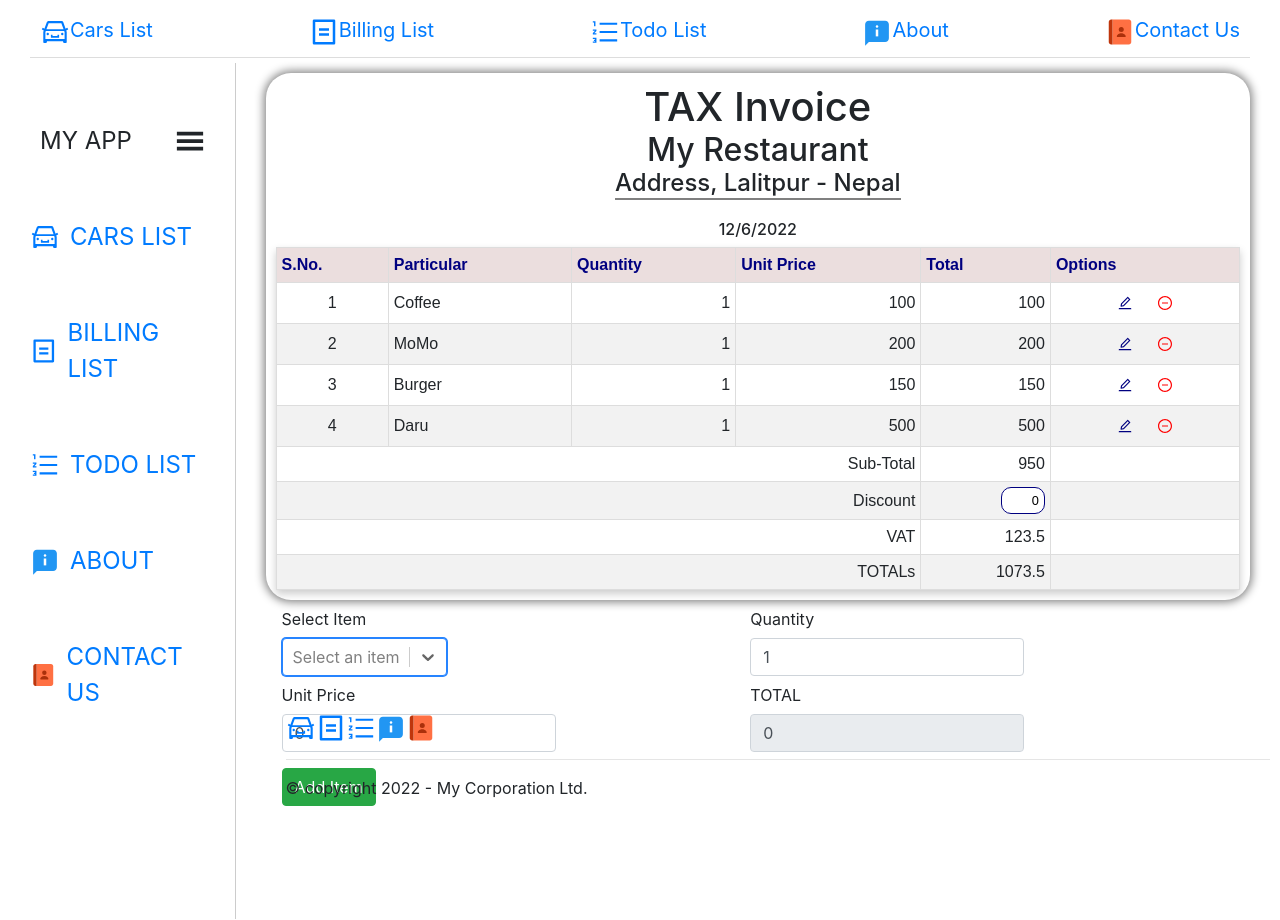
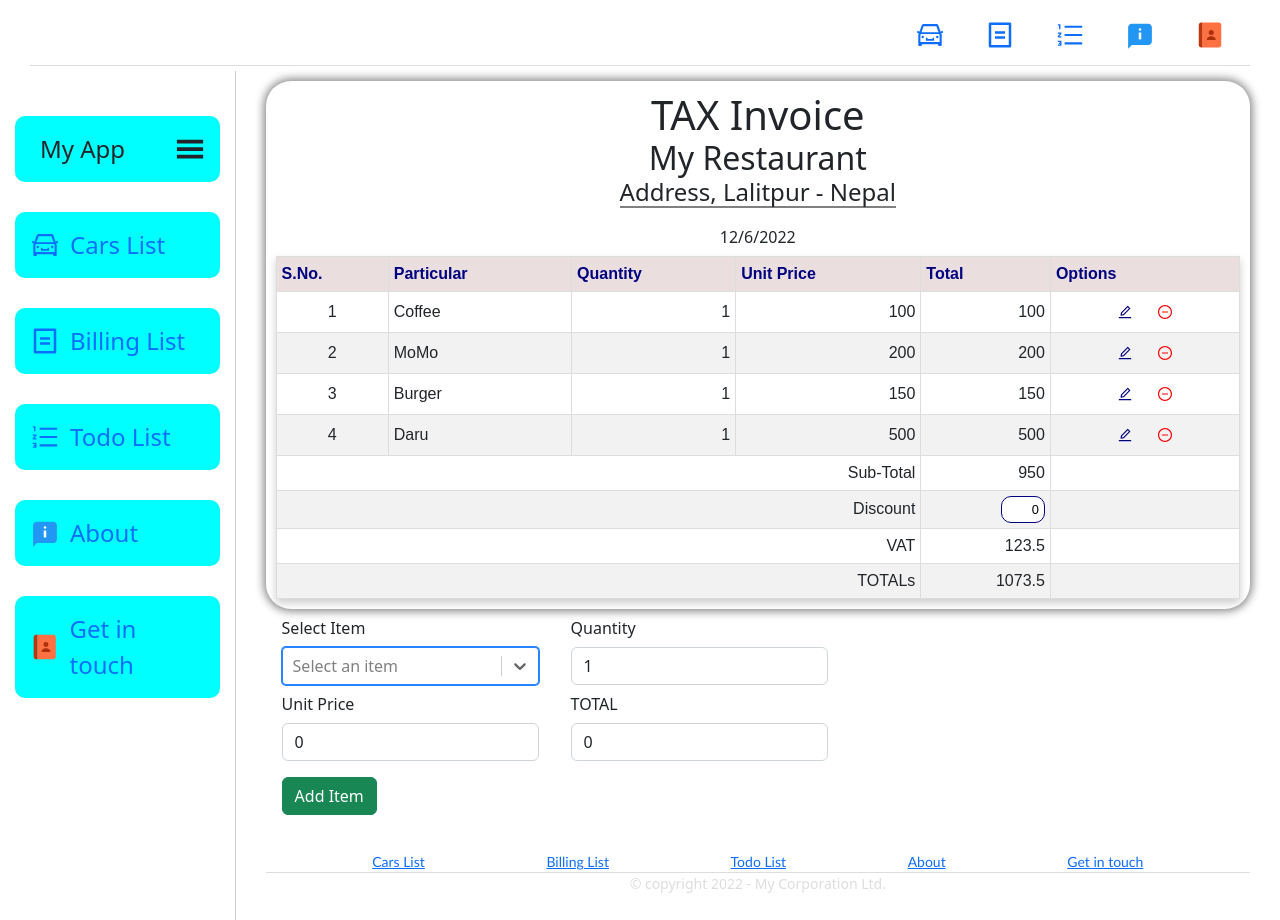
Before and after one commit to Gopal-Bhattarai/React, a React (Create React App) app: page / in a window 1280 px wide. Built offline with nearby package versions, Linux system fonts and the light colour scheme.

Commit message:
Todo list App with MongoDB (Mongoose Model)

```diff
--- a/package.json
+++ b/package.json
@@ -6,6 +6,7 @@
     "@testing-library/jest-dom": "^5.16.5",
     "@testing-library/react": "^13.4.0",
     "@testing-library/user-event": "^13.5.0",
+    "@tippyjs/react": "^4.2.6",
     "react": "^18.2.0",
     "react-datetime-picker": "^4.1.1",
     "react-dom": "^18.2.0",
--- a/public/index.html
+++ b/public/index.html
@@ -7,11 +7,16 @@
       name="description"
       content="Web site created using create-react-app"
     />
-    <link rel="stylesheet" href="https://stackpath.bootstrapcdn.com/bootstrap/4.3.1/css/bootstrap.min.css">
+    <!-- CSS only -->
+    <link href="https://cdn.jsdelivr.net/npm/bootstrap@5.2.3/dist/css/bootstrap.min.css" rel="stylesheet" integrity="sha384-rbsA2VBKQhggwzxH7pPCaAqO46MgnOM80zW1RWuH61DGLwZJEdK2Kadq2F9CUG65" crossorigin="anonymous">
+
     <title>React App</title>
   </head>
   <body>
     <noscript>You need to enable JavaScript to run this app.</noscript>
     <div id="root"></div>
+    <!-- JavaScript Bundle with Popper -->
+    <script src="https://cdn.jsdelivr.net/npm/bootstrap@5.2.3/dist/js/bootstrap.bundle.min.js" integrity="sha384-kenU1KFdBIe4zVF0s0G1M5b4hcpxyD9F7jL+jjXkk+Q2h455rYXK/7HAuoJl+0I4" crossorigin="anonymous"></script>
+
   </body>
 </html>
--- a/src/App.css
+++ b/src/App.css
@@ -131,12 +131,3 @@ input {
   display: flex;
   width: 100%;
 }
-
-
-
-.footer{
-  position: sticky;
-  bottom: 0;
-  width: 100%;
-  margin-left: 20px;
-}
--- a/src/component/About.js
+++ b/src/component/About.js
@@ -2,8 +2,7 @@ import React from 'react'
 import styled from 'styled-components'
 import GB from './img/GB.jpg'
 
-const About = () => {
-    const StyledDiv = styled.div`
+const StyledDiv = styled.div`
         display: flex;
         flex-direction: column;
         font-size: 30px;
@@ -34,6 +33,7 @@ const About = () => {
         width: 450px;
     `;
 
+const About = () => {
   return (
     <StyledDiv>
         <StyledImg src={GB} />
--- /dev/null
+++ b/src/component/ConfirmBox.js
@@ -0,0 +1,80 @@
+import { RiDeleteBinLine, RiDeviceRecoverLine } from "react-icons/ri";
+import styled from "styled-components";
+
+const StyledBackground = styled.div`
+position: fixed;
+  width: 100vw;
+  height: 100vh;
+  top: 0;
+  right: 0;
+  left: 0;
+  bottom: 0;
+  background-color: #000000aa;
+  border: 1px solid red;
+`;
+
+const StyledDialogDiv = styled.div`
+position: absolute;
+top: 50%;
+left: 50%;
+transform: translate(-50%, -50%);
+background-color: bisque;
+padding: 25px;
+border-radius: 10px;
+box-shadow: 0px 0px 10px 5px white;
+`;
+
+const StyledButtonGroupDiv = styled.div`
+margin-top: 20px;
+display: flex;
+align-items: center;
+`;
+
+const StyledDialogButton = styled.button`
+background-color: ${({ bgcolor }) => bgcolor || "black"};
+color: white;
+padding: 10px 50px;
+font-size: 20px;
+margin: 0px 20px;
+border-radius: 10px;
+border: none;
+outline: none;
+cursor: pointer;
+display: flex;
+align-items: center;
+justify-content: space-around;
+`;
+
+const ConfirmBox = ({handleParentDivClick, deleteCommit}) => {
+  return (
+    <div>
+      <StyledBackground onClick={handleParentDivClick}>
+          <StyledDialogDiv>
+            <div>
+              <h2>Confirmation</h2>
+              <div><hr /></div>
+              <h3>Are you sure this todo is completed?</h3>
+
+              <StyledButtonGroupDiv>
+                <StyledDialogButton bgcolor="red"
+                onClick={() => deleteCommit(true)}>
+                  <RiDeleteBinLine />
+                  <span>Yes</span>
+                </StyledDialogButton>
+
+                <StyledDialogButton
+                  bgcolor="green"
+                  onClick={() => deleteCommit(false)}
+                >
+                  No
+                  <RiDeviceRecoverLine />
+                </StyledDialogButton>
+              </StyledButtonGroupDiv>
+            </div>{" "}
+          </StyledDialogDiv>
+        </StyledBackground>
+    </div>
+  )
+}
+
+export default ConfirmBox
--- a/src/component/Contact.js
+++ b/src/component/Contact.js
@@ -1,37 +1,61 @@
-import React from 'react'
-import styled from 'styled-components'
+import React, { useState } from 'react'
+// import styled from 'styled-components'
+import {toast} from 'react-toastify'
+
+// const StyledDiv = styled.div`
+// display: flex;
+// flex-direction: column;
+// /* font-size: 30px; */
+// align-items: center;
+// margin: 50px auto;
+// min-width: 500px;
+// padding: 20px 30px;
+// border: 1px solid black;
+// border-radius: 10px;
+// box-shadow: 0 0 10px 2px gray;
+// `;
+
+// const StyledContact = styled.p`
+// font-size: 40px;
+// font-weight: 600;
+// text-align: left;
+// font-variant-caps: small-caps;
+// width: 100%;
+// border-bottom: 2px solid black;
+// `;
 
 const Contact = () => {
-    const StyledDiv = styled.div`
-        display: flex;
-        flex-direction: column;
-        font-size: 30px;
-        align-items: center;
-        margin: 50px auto;
-        min-width: 500px;
-        padding: 20px 30px;
-        border: 1px solid black;
-        border-radius: 10px;
-        box-shadow: 0 0 10px 2px gray;
-    `;
+  const [email,setEmail]=useState('');
+  const [subject, setSubject] = useState('');
+  const [body, setBody]= useState('');
 
-    const StyledContact = styled.p`
-        font-size: 40px;
-        font-weight: 600;
-        text-align: left;
-        // text-decoration: underline;
-        font-variant-caps: small-caps;
-        width: 100%;
-        border-bottom: 2px solid black;
-    `;
+  const handleSend = async (e) => {
+      e.preventDefault();
+      const response = await fetch('http://localhost:8000/sendEmail', {
+        method: 'POST',
+        headers: {'Content-Type':'application/json'},
+        body: JSON.stringify({email, subject, body})
+      })
+      const json = await response.json();
+      response.ok ? toast.success(json.mssg) : toast.warn("Error: Unable to send")
+      setEmail('')
+      setSubject('')
+      setBody('')
+  }
+  return (
+    <div className='card rounded m-3 shadow p-5'>
+      <h5 className="card-title">Express your concern!</h5>
+      <form>
+      <div className="form-group row">
+        <input value={email} onChange={(e)=>setEmail(e.target.value)} type="email" className="form-control"  placeholder="Enter recipient's email address..." />
+        <small id="emailHelp" className="form-text text-muted">We'll never share your email with anyone else.</small>
+        <input value={subject} onChange={(e)=>setSubject(e.target.value)} type="text" className="form-control mt-2"  placeholder="Subject..." />
+        <textarea value={body} onChange={(e)=>setBody(e.target.value)} className='form-control mt-3' placeholder='your message goes here...'></textarea>
 
-  return (
-    <StyledDiv>
-      <StyledContact>Contact Me</StyledContact>
-      <span>bhattarai_g@hotmail.com</span>
-      <span>9843-891333</span>
-      <span>9803-996555</span>
-    </StyledDiv>
+        <button className='btn btn-primary mt-3' onClick={handleSend}>Send</button>
+      </div>
+      </form>
+    </div>
   )
 }
 
--- /dev/null
+++ b/src/component/EditDialogBox.js
@@ -0,0 +1,55 @@
+import { useState } from "react";
+import styled from "styled-components";
+
+const StyledInput = styled.input`
+margin: 30px;
+border: 1px solid green;
+padding: 20px 10px;
+font-size: 1.1em;
+font-family: "Roboto";
+width: 80%;
+`;
+
+const StyledDialogDiv = styled.div`
+position: absolute;
+top: 50%;
+left: 50%;
+transform: translate(-50%, -50%);
+background-color: bisque;
+padding: 25px;
+border-radius: 10px;
+box-shadow: 0px 0px 10px 5px white;
+`;
+
+const StyledBackground = styled.div`
+position: fixed;
+  /* width: 100vw;
+  height: 100vh; */
+  top: 0px;
+  right: 0px;
+  left: 0px;
+  bottom: 0px;
+  background-color: #000000aa;
+  border: 1px solid red;
+  display: flex;
+  justify-content: center;
+  align-items: center;
+`;
+
+const EditDialogBox = ({desc, updateText, cancelText}) => {
+    const [text, setText]= useState(desc);
+  return (
+    <div>
+        <StyledBackground>
+          <StyledDialogDiv>
+          <h2>Update TODO description</h2>
+            <StyledInput type="text" value={text} onChange={(e)=>setText(e.target.value)} />
+            <button className="btn btn-primary py-3 m-3" onClick={()=>updateText(text)}>Update</button>
+            <button className="btn btn-warning py-3 m-3" onClick={()=>cancelText()}>Cancel</button>
+          </StyledDialogDiv>
+        </StyledBackground>
+    </div>
+  )
+}
+
+export default EditDialogBox
--- a/src/component/Footer.js
+++ b/src/component/Footer.js
@@ -1,19 +1,45 @@
 import React from "react";
 import { NavLink } from "react-router-dom";
 import LISTS from './PageLists'
+import styled from "styled-components";
+
+const FooterDiv = styled.div`
+  display: flex;
+  justify-content: space-evenly;
+`;
+
+const StyledDiv = styled.div`
+  font-size: 14px;
+  font-family: 'Trebuchet MS', 'Lucida Sans Unicode', 'Lucida Grande', 'Lucida Sans', Arial, sans-serif;
+  margin: 20px 15px 0px 15px;
+`;
+
+const StyledCopyright = styled.p`
+  font-size: 14px;
+  color: #ddd;
+  text-align: center;
+  border-top: 1px solid #ddd;
+`;
 
 function Footer() {
   return (
-    <div className="footer">
+    <>
+    <FooterDiv className="footer">
       {LISTS.map(list=>(
         <NavLink key={list.name}
         className="link"
         to={list.path} >
-        {list.icon}
+        <StyledDiv>
+          {list.title}
+        </StyledDiv>
          </NavLink>
       ))}
-      <hr />&copy; copyright 2022 - My Corporation Ltd.
-    </div>
+    </FooterDiv>
+
+      <StyledCopyright>
+        &copy; copyright 2022 - My Corporation Ltd.
+      </StyledCopyright>
+    </>
   );
 }
 
--- a/src/component/Header.js
+++ b/src/component/Header.js
@@ -2,28 +2,50 @@ import React from 'react'
 import LISTS from './PageLists'
 import styled from 'styled-components'
 import { NavLink } from 'react-router-dom';
+import Tippy from '@tippyjs/react'
+import 'tippy.js/dist/tippy.css'
 
 const StyledDiv = styled.div`
-font-size: 20px;
+font-size: 18px;
 display: flex;
-justify-content: space-between;
+align-items: center;
+justify-content: right;
 margin: 5px 30px;
 padding: 10px;
 border-bottom: 1px solid #ddd;
+.link {
+  //border: 1px solid #ddd;
+  background-color  : white;
+  padding: 5px 15px;
+  border-radius: 5px;
+  text-decoration: none;
+  transition-duration: 0.2s;
+}
+.link:hover{
+  box-shadow: 0 12px 16px 0 rgba(0,0,0,0.24), 0 17px 50px 0 rgba(0,0,0,0.19);
+}
+span{
+  margin-left: 10px;
+}
 `;
 
 const Header = () => {
   return (
+    <>
     <StyledDiv>
         {LISTS.map(list => (
         <NavLink
         key={list.name}
-        className="link" to={list.path}>
-        {list.icon}
-        <span>{list.title}</span>
+        className="link" to={list.path}
+        >
+        <Tippy content={list.toolTip}>
+          {/* {list.icon} */}
+          <span id={list.name}>{list.icon}</span>
+        </Tippy>
         </NavLink>
         ))}
     </StyledDiv>
+    </>
   )
 }
 
--- a/src/component/PageLists.js
+++ b/src/component/PageLists.js
@@ -7,35 +7,40 @@ const LISTS = [{
     title: 'Cars List',
     // component: (key) => <CarsList key={key} />,
     path: '/cars',
-    icon: <AiOutlineCar  size={30} />
+    icon: <AiOutlineCar  size={30} />,
+    toolTip: 'Display/Add/Edit/Delete Cars'
   },
   {
     name: 'bilinglist',
     title: 'Billing List',
     // component: (key) => <BillingList key={key} />,
     path: '/billing',
-    icon: <RiBillLine  size={30} />
+    icon: <RiBillLine  size={30} />,
+    toolTip: 'Display/Add/Edit/Delete Billing for Restaurant'
   },
   {
     name: 'todolist',
     title: 'Todo List',
     // component: (key) => <h2 key={key}>Not yet created</h2>,
     path: '/todo',
-    icon: <AiOutlineOrderedList  size={30} />
+    icon: <AiOutlineOrderedList  size={30} />,
+    toolTip: 'Display/Add/Complete Todo Lists'
   },
   {
     name: 'about',
     title: 'About',
     // component: (key) => <h2 key={key}>About Me Page</h2>,
     path: '/about',
-    icon: <FcAbout  size={30} />
+    icon: <FcAbout  size={30} />,
+    toolTip: 'About me'
   },
   {
     name: 'contact',
-    title: 'Contact Us',
+    title: 'Get in touch',
     // component: (key) => <h2 key={key}>Contact us</h2>,
     path: '/contact',
-    icon: <FcContacts  size={30} />
+    icon: <FcContacts  size={30} />,
+    toolTip: 'Get in touch with me'
   },
 ]
 
--- a/src/component/Sidebar.js
+++ b/src/component/Sidebar.js
@@ -23,8 +23,8 @@ const StyledDiv = styled.div`
     outline: none;
     border-radius: 10px;
     margin: 15px 5px;
-    // background-color: aqua;
-    text-transform: uppercase;
+    background-color: aqua;
+    /* text-transform: uppercase; */
     transition: all 0.3s;
     display: flex;
     align-items: center;
--- a/src/component/Todo.js
+++ b/src/component/Todo.js
@@ -1,7 +1,8 @@
-import React, { useState } from "react";
+import React, { useEffect, useState } from "react";
 import styled from "styled-components";
 import { toast } from "react-toastify";
-import { RiDeleteBinLine, RiDeviceRecoverLine } from "react-icons/ri";
+import ConfirmBox from "./ConfirmBox";
+import EditDialogBox from "./EditDialogBox";
 
 const StyledDiv = styled.div`
 border: 1px solid #ddd;
@@ -10,7 +11,7 @@ border-radius: 5px;
 box-shadow: 0px 5px 1px gray;
 margin: 10px 20px;
 width: 100%;
-padding: 10px 20px;
+padding: 0px 0px;
 font-size: 1.1em;
 font-family: "Roboto";
 display: flex;
@@ -25,6 +26,12 @@ justify-content: space-between;
 .completed {
   border: 1px solid navy;
   float: right;
+}
+span{
+  padding: 10px 20px;
+  height: 100%;
+  width: 90%;
+  cursor: pointer;
 }
 small {
   background-color: crimson;
@@ -52,8 +59,8 @@ const StyledButton = styled.button`
 border: 2px solid #4caf50;
 margin: 20px auto;
 border-radius: 10px;
-background-color: #fff;
-color: #4caf50;
+background-color: #4caf50;
+color: #fff;
 padding: 15px 32px;
 text-align: center;
 text-decoration: none;
@@ -67,64 +74,69 @@ transition: 0.5s all ease-out;
 }
 `;
 
-const StyledDialogDiv = styled.div`
-position: absolute;
-top: 50%;
-left: 50%;
-transform: translate(-50%, -50%);
-background-color: bisque;
-padding: 25px;
-border-radius: 10px;
-box-shadow: 0px 0px 10px 2px gray;
-`;
-
-const StyledButtonGroupDiv = styled.div`
-margin-top: 20px;
-display: flex;
-align-items: center;
-`;
-
-const StyledDialogButton = styled.button`
-background-color: ${({ bgcolor }) => bgcolor || "black"};
-color: white;
-padding: 10px 50px;
-font-size: 20px;
-margin: 0px 20px;
-border-radius: 10px;
-border: none;
-outline: none;
-cursor: pointer;
-display: flex;
-align-items: center;
-justify-content: space-around;
-`;
 
 const Todo = () => {
-  const TODO = [
-    { id: 1, task: "Goto Bigmart", completed: false },
-    { id: 2, task: "Buy GS 8", completed: false },
-    { id: 3, task: "Buy Cigratte", completed: true },
-  ];
-
-
-  const [todos, setTodos] = useState(TODO);
+  const backendAPI = 'http://127.0.0.1:8000';
+  const [todos, setTodos] = useState([]);
   const [todo, setTodo] = useState("");
-  const [todoState, setTodoState] = useState({
-    id: "",
-    status: "inactive",
+  const [todoEdit, setTodoEdit] = useState({
+    id: null,
+    desc: "",
+    action: false,
   });
   const [showDialog, setShowDialog] = useState({
     id: '',
     action: false,
   });
 
+  useEffect(()=>{
+    console.log('useEffect for fetch API');
+    const getData =  async () => {
+      // const response = await fetch(`${backendAPI}/api/read`)
+      // const json = await response.json();
+      // response.ok ?  setTodos(json.todos) : void 0;
 
-  const handleTodoClick = (id) => {
-    setTodoState({
-      id: id,
-      status: "active",
-    });
-  };
+      await fetch(`${backendAPI}/api/read`)
+      .then((response)=> response.json())
+      .then((data)=>setTodos(data.todos))
+      .catch((e)=>console.log(e.message));
+    }
+    getData();
+  },[])
+
+  const updateText = async (text) => {
+    if(text) {
+      const response = await fetch(`${backendAPI}/api/edit/`,{
+        method: 'PATCH',
+        body: JSON.stringify({
+          id: todoEdit.id,
+          desc: text,
+        }),
+        headers: {
+          'Content-Type' : 'application/json'
+        }
+      })
+      await response.json();
+      response.ok ? toast.success("Todo Updated") : toast("UNKNOWN ERROR");
+
+      //update local state too
+      setTodos(todos.map(todo=>
+        todo._id === todoEdit.id ? {...todo, desc: text} : todo
+      ))
+      //console.log(todos);
+      cancelText();
+      }
+  }
+
+  const cancelText = () => {
+    setTodoEdit({
+      id: null,
+      desc: '',
+      status: false
+    })
+  }
+
+
 
   const showConfirmBox = (id) => {
     setShowDialog({
@@ -133,8 +145,13 @@ const Todo = () => {
     })
     };
 
-  const deleteCommit = (type) => {
-    type ? setTodos(todos.filter((todo) => todo.id !== showDialog.id)) : void 0;
+  const areYouSureDelete = (type) => {
+    if(type) {
+      fetch(`${backendAPI}/api/delete/${showDialog.id}`,{
+        method: 'DELETE',
+      })
+    }
+    type ? setTodos(todos.filter((todo) => todo._id !== showDialog.id)) : void 0;
     type ? toast.success("Todo Completed") : toast("Todo is still left");
     setShowDialog({
       id:'',
@@ -142,22 +159,42 @@ const Todo = () => {
     })
   }
 
+  const handleParentDivClick = () => {
+    setShowDialog({
+      id: '',
+      action: false
+    })
+  }
 
 
-  const handleAddTodo = () => {
-    todo === ""
-      ? toast.error("where is the todo item value?")
-      : setTodos([
-          ...todos,
-          { id: new Date().getTime(), task: todo, completed: false },
-        ]);
-    todo ? toast.success("Todo added successfully!") : void 0;
-    setTodo("");
+  const handleAddTodo =  async () => {
+    if(todo === "") {
+      toast.error("where is the todo item value?")
+    } else {
+
+      const response = await fetch(`${backendAPI}/api/create/`,{
+        method: 'POST',
+        headers: {'Content-Type': 'application/json'},
+        body: JSON.stringify({desc: todo, completed: false})
+      })
+      const json = await response.json();
+
+      if(response.ok) {
+        console.log(json.todo._id);
+        setTodos([
+            ...todos,
+            { _id: json.todo._id, desc: todo, completed: false },
+          ]);
+          todo ? toast.success("Todo added successfully!") : void 0;
+          setTodo("");
+      }
+      }
   };
 
   return (
     <div>
       <h3>Todo List!</h3>
+      <p className="text-muted">..created using React/NodeJS & MongoDB</p>
       <div
         style={{
           display: "flex",
@@ -167,50 +204,24 @@ const Todo = () => {
         }}
       >
         {todos.map((todo) => (
-          <StyledDiv
-            key={todo.id}
-            className={todoState.id === todo.id ? todoState.status : "inactive"}
-            onClick={() => handleTodoClick(todo.id)}
-          >
-            <span>{todo.task}</span>
-            <small onClick={() => showConfirmBox(todo.id)}>DONE</small>
+          <StyledDiv key={todo._id}>
+            <span onClick={() => setTodoEdit({
+              id: todo._id, desc: todo.desc, status: true
+            })}>{todo.desc}</span>
+            <small onClick={() => showConfirmBox(todo._id)}>DONE</small>
           </StyledDiv>
         ))}
         <StyledInput
           autoFocus={true}
           value={todo}
           onChange={(e) => setTodo(e.target.value)}
-          onKeyDown={(e) => e.key ==='Enter' ? handleAddTodo() : console.log(e.key)}
+          onKeyDown={(e) => e.key ==='Enter' ? handleAddTodo() : void 0}
           placeholder="enter your list...."
         />
         <StyledButton onClick={handleAddTodo}>Add Todo</StyledButton>
       </div>
-
-      {showDialog.action && (
-        <StyledDialogDiv>
-          <div>
-            <h2>Confirmation</h2>
-            <div><hr /></div>
-            <h3>Are you sure this todo is completed?</h3>
-
-            <StyledButtonGroupDiv>
-              <StyledDialogButton bgcolor="red"
-              onClick={() => deleteCommit(true)}>
-                <RiDeleteBinLine />
-                <span>Yes</span>
-              </StyledDialogButton>
-
-              <StyledDialogButton
-                bgcolor="green"
-                onClick={() => deleteCommit(false)}
-              >
-                No
-                <RiDeviceRecoverLine />
-              </StyledDialogButton>
-            </StyledButtonGroupDiv>
-          </div>{" "}
-        </StyledDialogDiv>
-      )}
+      {todoEdit.status && <EditDialogBox desc={todoEdit.desc} updateText={updateText} cancelText={cancelText} />}
+      {showDialog.action && <ConfirmBox deleteCommit={areYouSureDelete} handleParentDivClick={handleParentDivClick}/> }
     </div>
   );
 };
```
Also changed, not shown: 1 other file (tests, documents, lock files or other folders).
